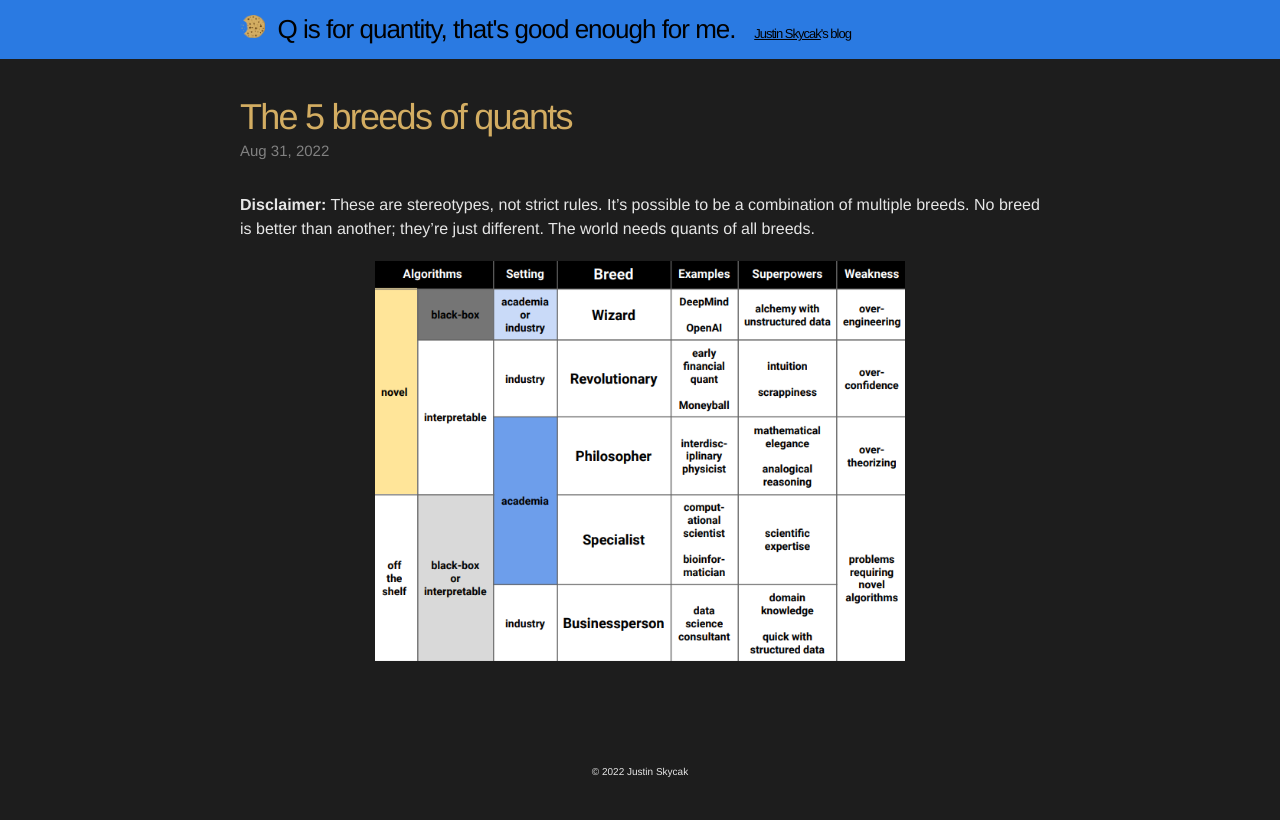
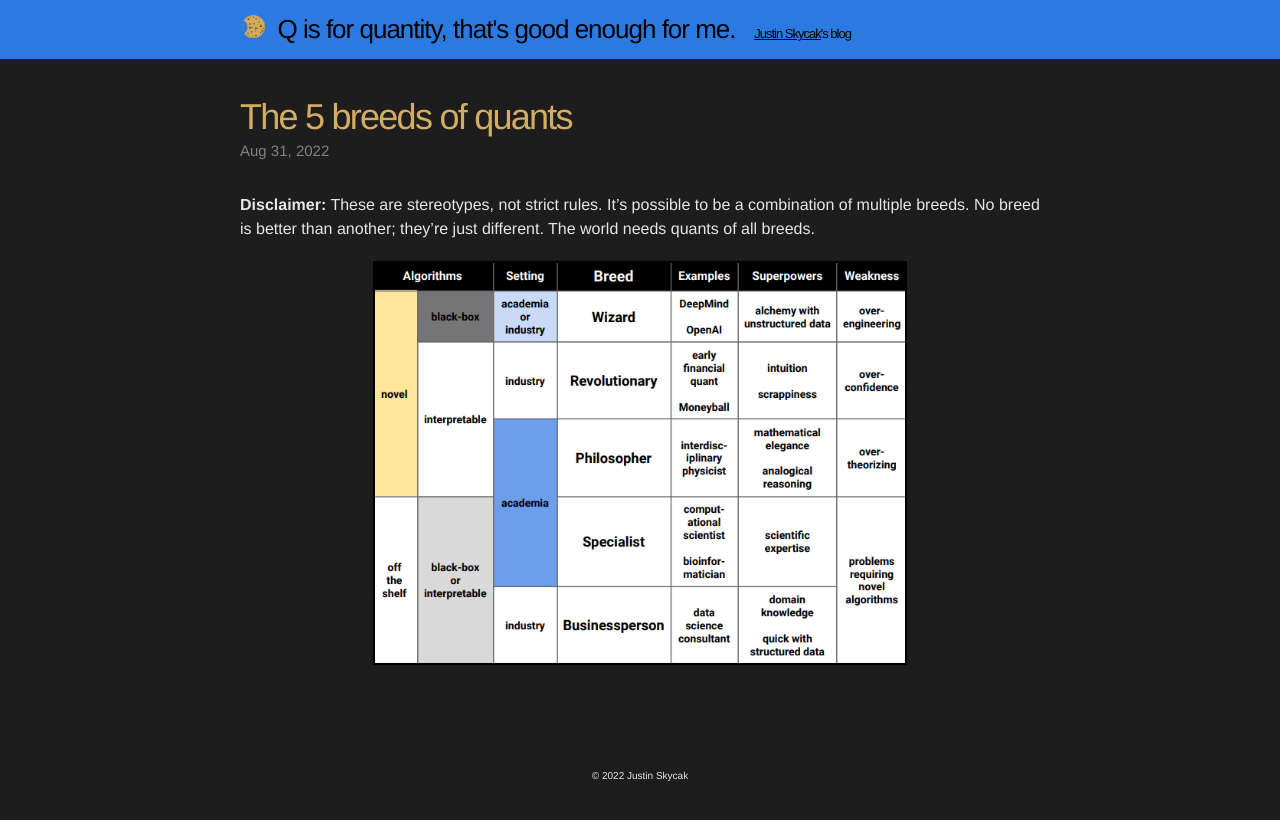
Before and after one commit to quantmonster/quantmonster.github.io, a Jekyll site: the page built from _posts/2022-08-31-the-5-breeds-of-quants.md, in a window 1280 px wide. Shown: the top 820 px of the page. Built offline with Jekyll 4.4.1, drawn with Linux system fonts in a browser that asks for light colours.

Commit message:
change table border

```diff
--- a/_posts/2022-08-31-the-5-breeds-of-quants.md
+++ b/_posts/2022-08-31-the-5-breeds-of-quants.md
@@ -6,4 +6,4 @@ excerpt: "Wizard, revolutionary, philosopher, specialist, businessperson."
 
 <b>Disclaimer:</b> These are stereotypes, not strict rules. It’s possible to be a combination of multiple breeds. No breed is better than another; they’re just different. The world needs quants of all breeds.
 
-<center><img src="{{site.url}}/images/breeds-of-quants-table.png" style="border: none; height: 400px;" alt="breeds of quants table"></center>
+<center><img src="{{site.url}}/images/breeds-of-quants-table.png" style="border: 2px solid black; height: 400px;" alt="breeds of quants table"></center>
```
